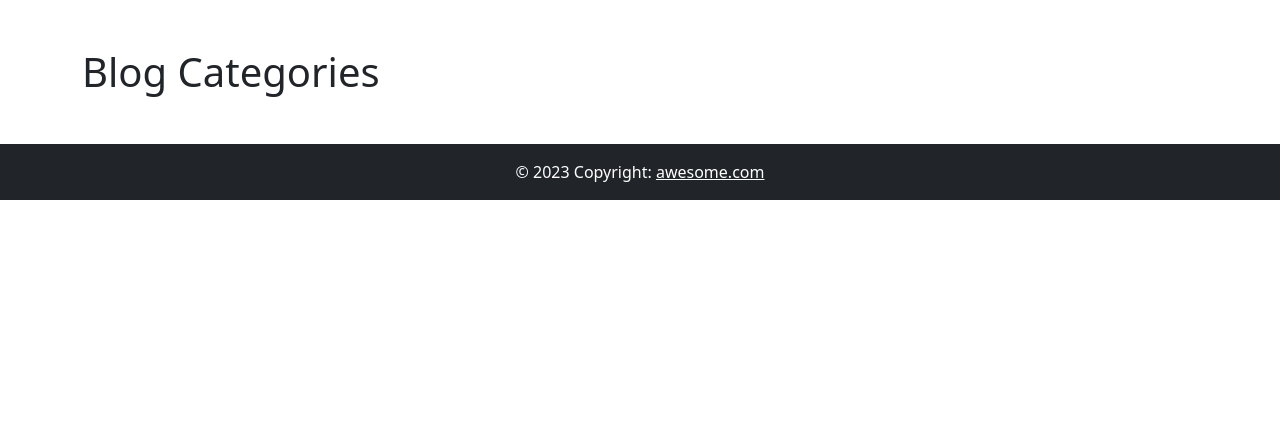
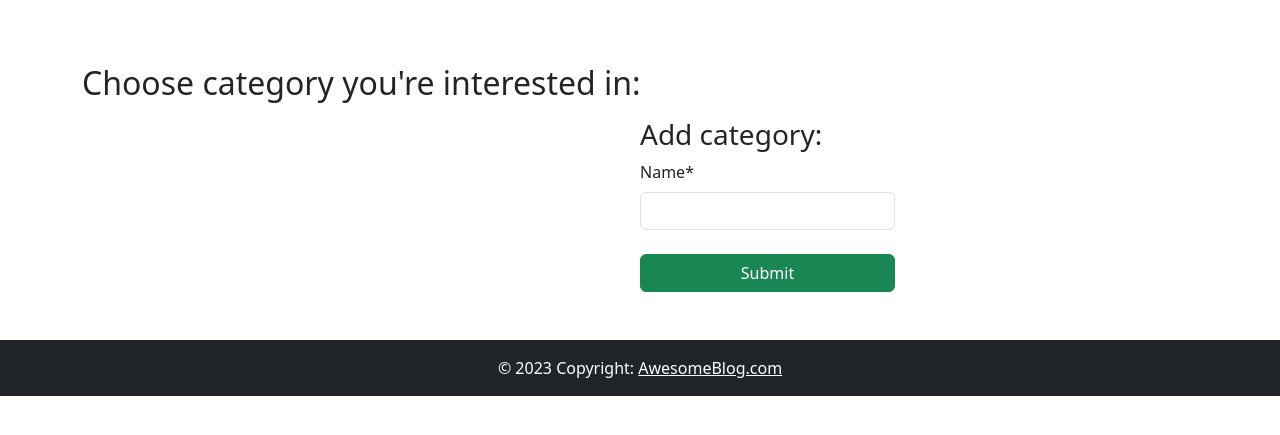
Before and after one commit to sava9ecode/django_blog, a Django app: page /categories/ in a window 1280 px wide. Shown: the part 56-491 px from the top of the page. Run offline with Django 4.2, Linux system fonts and the light colour scheme; the visitor is signed in with stand-in values (Sample User, id 1); data that the repository does not hold is empty; some libraries are stand-ins or nearby versions.

Commit message:
Add crispy-forms, requirements and some forms for content

```diff
--- a/blog/forms.py
+++ b/blog/forms.py
@@ -1,5 +1,8 @@
 from django import forms
+from django.forms import ModelForm
 from django.contrib.auth.forms import UserCreationForm
+
+from .models import Post
 
 
 class CommentForm(forms.Form):
@@ -16,3 +19,13 @@ class CommentForm(forms.Form):
 class CustomUserCreationForm(UserCreationForm):
     class Meta(UserCreationForm.Meta):
         fields = UserCreationForm.Meta.fields + ("email",)
+
+
+class CategoryForm(forms.Form):
+    name = forms.CharField(max_length=55)
+
+
+class PostForm(ModelForm):
+    class Meta:
+        model = Post
+        fields = ["categories", "title", "body",]
--- a/blog/templates/blog/categories.html
+++ b/blog/templates/blog/categories.html
@@ -1,13 +1,32 @@
 {% extends 'base.html' %}
 
+{% load crispy_forms_tags %}
+
 {% block page_title %}
-    <h1 class="my-5">Blog Categories</h1>
+    <h2 class="my-3">Choose category you're interested in:</h2>
 {% endblock %}
 
 {% block page_content %}
-    <ul>
-    {% for category in categories %}
-        <li><a href="{% url 'blog_category' category.name %}">{{ category.name }}</a></li>
-    {% endfor %}
-    </ul>
+    <div class="row">
+        <ul class="col-6 list-group">
+            {% for category in categories %}
+            <li class="list-group-item d-flex justify-content-between align-items-center" onclick="location.href='{% url 'blog_category' category.name %}'">
+                {{ category.name }}
+                <span class="badge bg-dark rounded-pill">{{ category.posts.count }}</span>
+            </li>
+            {% endfor %}
+        </ul>
+        <div class="col-3">
+            {% if user.is_authenticated %}
+            <h3 class="">Add category:</h3>
+            <form method="post">
+                {% csrf_token %}
+                <div>{{ form|crispy }}</div>
+                <div class="d-grid gap-2">
+                    <button class="btn btn-primary btn-success mt-2" type="submit">Submit</button>
+                </div>
+            </form>
+            {% endif %}
+        </div>
+    </div>
 {% endblock %}
--- a/blog/templates/blog/category.html
+++ b/blog/templates/blog/category.html
@@ -1,5 +1,5 @@
 {% extends 'blog/index.html' %}
 
 {% block page_title %}
-    <h1 class="my-5">{{ category }}</h1>
+    <h1>{{ category }}</h1>
 {% endblock %}
--- a/blog/views.py
+++ b/blog/views.py
@@ -5,21 +5,47 @@ from django.http import HttpResponseRedirect
 from django.shortcuts import render, get_object_or_404
 
 from .models import Post, Comment, Category
-from .forms import CommentForm, CustomUserCreationForm
+from .forms import CommentForm, CustomUserCreationForm, CategoryForm, PostForm
 
 
 def blog_index(request):
+    form = PostForm()
+
+    if request.method == "POST":
+        form = PostForm(request.POST)
+        if form.is_valid():
+            post = Post.objects.create(
+                author=request.user,
+                title=form.cleaned_data["title"],
+                body=form.cleaned_data["body"],
+            )
+            post.categories.set(form.cleaned_data["categories"])
+            post.save()
+            return redirect("index")
+
     posts = Post.objects.all().order_by("-created_on")
     context = {
         "posts": posts,
+        "form": form,
     }
 
     return render(request, "blog/index.html", context)
 
 
 def blog_categories(request):
+    form = CategoryForm()
+    if request.method == "POST":
+        form = CategoryForm(request.POST)
+        if form.is_valid():
+            new_categoty = Category(name=form.cleaned_data["name"])
+            new_categoty.save()
+            return redirect("categories")
+
     categories = Category.objects.all()
-    context = {"categories": categories}
+    context = {
+        "categories": categories,
+        "form": form
+    }
 
     return render(request, "blog/categories.html", context)
 
--- a/personal_blog/settings.py
+++ b/personal_blog/settings.py
@@ -46,7 +46,13 @@ INSTALLED_APPS = [
     "django.contrib.sessions",
     "django.contrib.messages",
     "django.contrib.staticfiles",
+    "crispy_forms",
+    "crispy_bootstrap5",
 ]
+
+CRISPY_ALLOWED_TEMPLATE_PACKS = "bootstrap5"
+
+CRISPY_TEMPLATE_PACK = "bootstrap5"
 
 MIDDLEWARE = [
     "django.middleware.security.SecurityMiddleware",
--- /dev/null
+++ b/requirements.txt
@@ -0,0 +1,6 @@
+Django>=4.2.6
+asgiref>=3.7.2
+sqlparse>=0.4.4
+python-environ>=0.4.54
+crispy-bootstrap5>=0.7
+django-crispy-forms>=2.1
--- a/templates/base.html
+++ b/templates/base.html
@@ -52,15 +52,19 @@
 
         <main>
             <div class="container my-5">
-                {% block page_title %}{% endblock page_title %}
-                {% block page_content %}{% endblock page_content %}
+                <div class="row">
+                    {% block page_title %}{% endblock page_title %}
+                </div>
+                <div class="row">
+                    {% block page_content %}{% endblock page_content %}
+                </div>
             </div>
         </main>
 
         <footer class="bg-dark text-center text-lg-start">
             <div class="text-center text-white p-3">
               © 2023 Copyright:
-              <a class="text-white" href="#">awesome.com</a>
+              <a class="text-white" href="{% url 'index' %}">AwesomeBlog.com</a>
             </div>
         </footer>
 
--- a/templates/registration/login.html
+++ b/templates/registration/login.html
@@ -1,10 +1,12 @@
 {% extends 'base.html' %}
+
+{% load crispy_forms_tags %}
 
 {% block page_content %}
 
-<form method="post">
+<form method="post" class="w-25">
     {% csrf_token %}
-    {{ form.as_p }}
+    {{ form|crispy }}
     <button class="btn btn-default btn-primary" type="submit">Submit</button>
     <a class="btn btn-default btn-primary" href="{% url 'password_reset' %}">Reset password</a>
 </form>
--- a/templates/registration/password_change_form.html
+++ b/templates/registration/password_change_form.html
@@ -1,13 +1,15 @@
 {% extends 'base.html' %}
+
+{% load crispy_forms_tags %}
 
 {% block page_title %}
     <h2 class="my-3">Change password</h2>
 {% endblock page_title %}
 
 {% block page_content %}
-    <form method="post">
+    <form method="post" class="w-25">
         {% csrf_token %}
-        {{ form.as_p }}
+        {{ form|crispy }}
         <button class="btn btn-default btn-primary" type="submit">Change</button>
     </form>
 {% endblock %}
--- a/templates/registration/password_reset_confirm.html
+++ b/templates/registration/password_reset_confirm.html
@@ -1,13 +1,15 @@
 {% extends 'base.html' %}
+
+{% load crispy_forms_tags %}
 
 {% block page_title %}
     <h2 class="my-3">Confirm password reset</h2>
 {% endblock page_title %}
 
 {% block page_content %}
-    <form method="post">
+    <form method="post" class="w-25">
         {% csrf_token %}
-        {{ form.as_p }}
+        {{ form|crispy }}
         <button class="btn btn-default btn-primary" type="submit">Confirm</button>
     </form>
 {% endblock %}
--- a/templates/registration/password_reset_form.html
+++ b/templates/registration/password_reset_form.html
@@ -1,4 +1,6 @@
 {% extends 'base.html' %}
+
+{% load crispy_forms_tags %}
 
 {% block page_title %}
     <h2 class="my-3">Send password reset link</h2>
@@ -6,9 +8,9 @@
 
 {% block page_content %}
 
-    <form method="post">
+    <form method="post" class="w-25">
         {% csrf_token %}
-        {{ form.as_p }}
+        {{ form|crispy }}
         <button class="btn btn-default btn-primary" type="submit">Reset</button>
     </form>
 
```
Also changed, not shown: blog/templates/blog/detail.html (+8 -8 lines), blog/templates/blog/index.html (+22 -4 lines), blog/templates/blog/register.html (+4 -7 lines).
